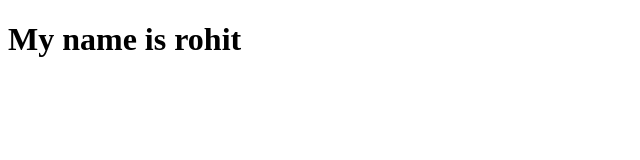
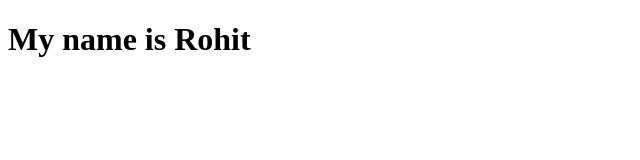
Before and after one commit to Rohitthapliyal123/learnGit, a plain HTML site: page about.html in a window 1280 px wide. Shown: the full height of the page, 0-640 px from the left. Drawn offline with Linux system fonts and the light colour scheme.

Commit message:
this change is for set username

```diff
--- a/about.html
+++ b/about.html
@@ -7,6 +7,6 @@
     <title>Document</title>
 </head>
 <body>
-      <h1>My name is rohit</h1>
+      <h1>My name is Rohit</h1>
 </body>
 </html>
```
